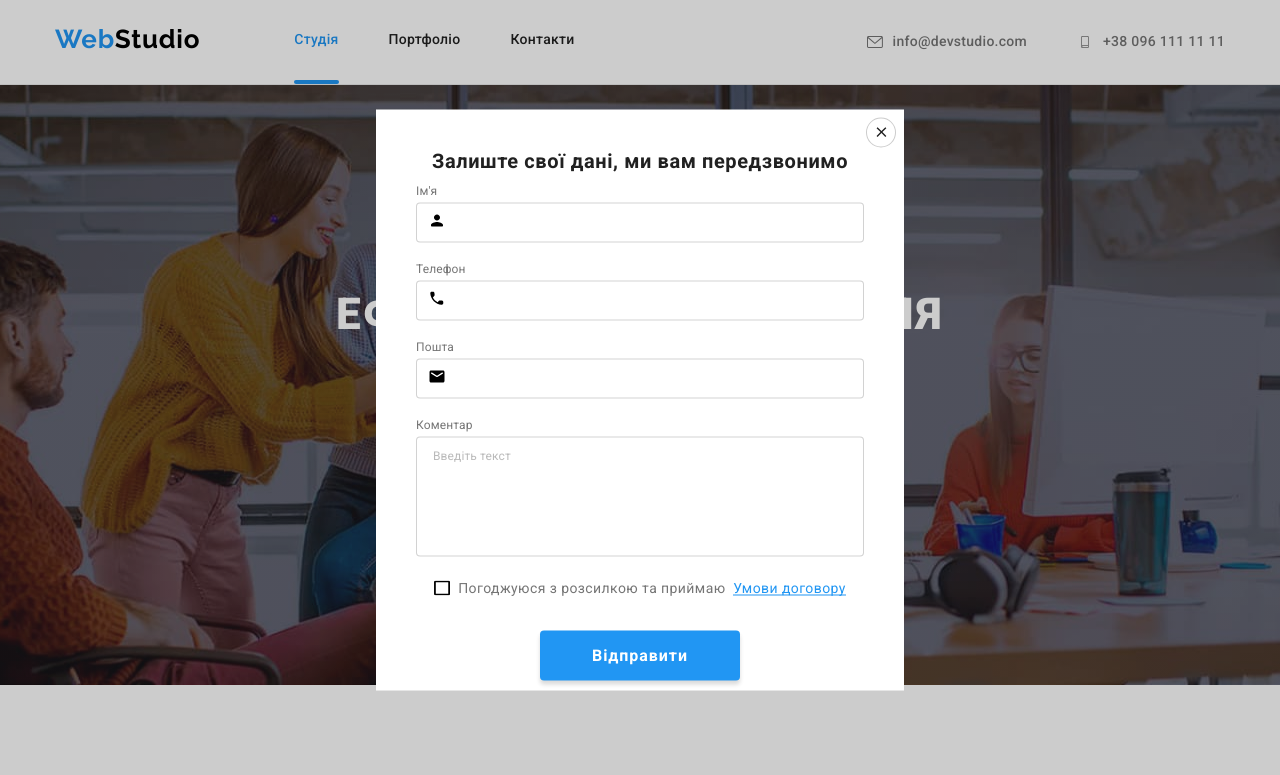
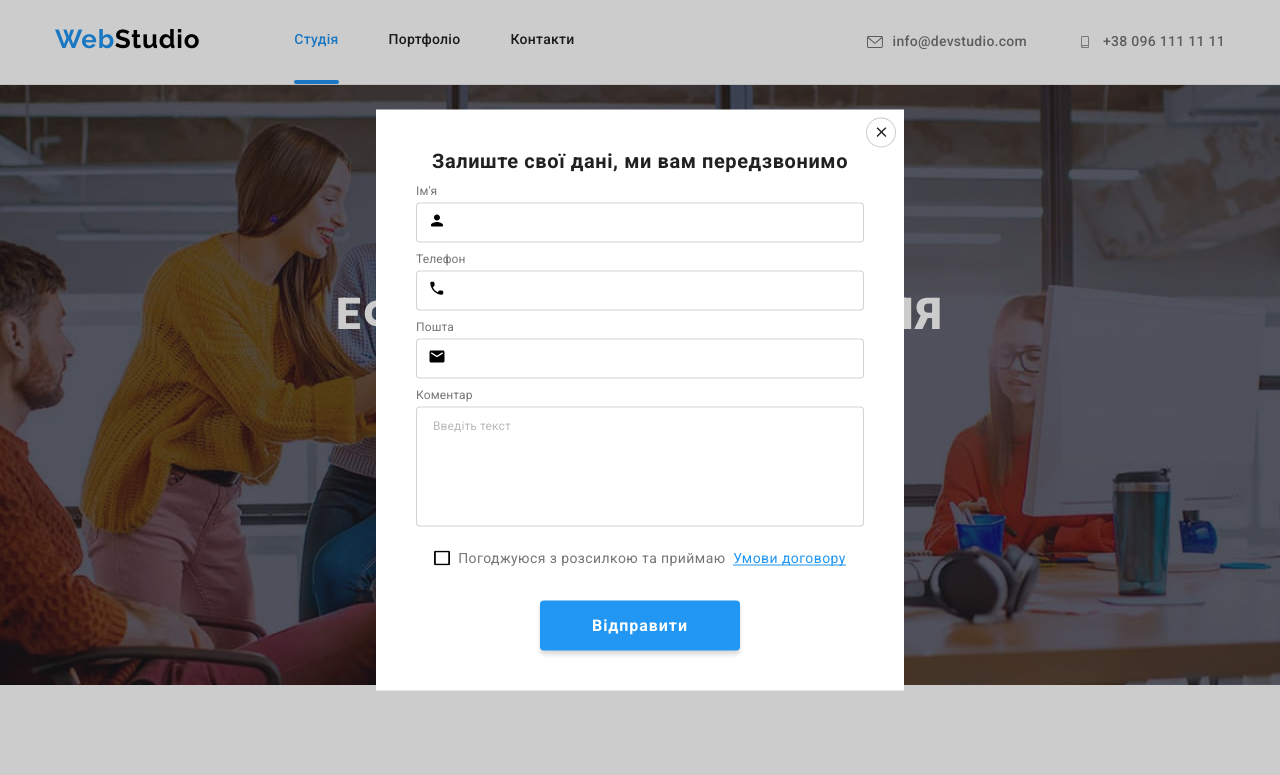
Before and after one commit to Maksym-Tulay/goit-markup-hw-06, a plain HTML site: page index.html in a window 1280 px wide. Both pictures are taken after a click on the button "Замовити послугу". Shown: the top 775 px of the page. Drawn offline with nearby package versions, Linux system fonts and the light colour scheme.

Commit message:
Remarks update 02

```diff
--- a/css/styles.css
+++ b/css/styles.css
@@ -1152,7 +1152,7 @@ textarea {
   fill: var(--accent-blue-color);
 }
 
-.modal-form-field {
+.modal-form-message-field {
   margin-bottom: 20px;
 }
 
--- a/index.html
+++ b/index.html
@@ -514,7 +514,7 @@
               </svg>
             </span>
           </label>
-          <label class="modal-form-field">
+          <label class="modal-form-message-field">
             <span class="modal-form-field-descr">Коментар</span>
             <textarea
               name="user_message"
```
